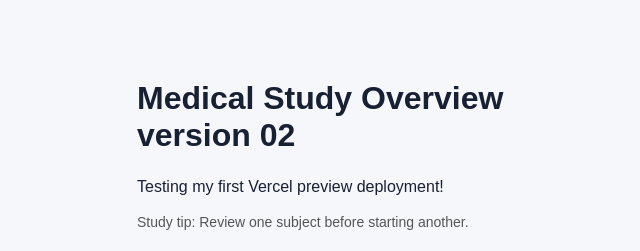
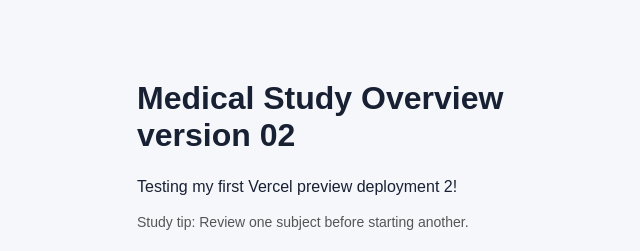
Before and after one commit to aymentech45-bit/study-plan, a plain HTML site: page index.html in a window 1280 px wide. Shown: the top 251 px of the page, 293-933 px from the left. Drawn offline with Linux system fonts and the light colour scheme.

Commit message:
Test vercel preview deployment 2

```diff
--- a/index.html
+++ b/index.html
@@ -12,7 +12,7 @@
   <body>
     <main class="container">
       <h1>Medical Study Overview version 02</h1>
-      <p>Testing my first Vercel preview deployment!</p>
+      <p>Testing my first Vercel preview deployment 2!</p>
       <p class="study-tip">
         Study tip: Review one subject before starting another.
       </p>
```
